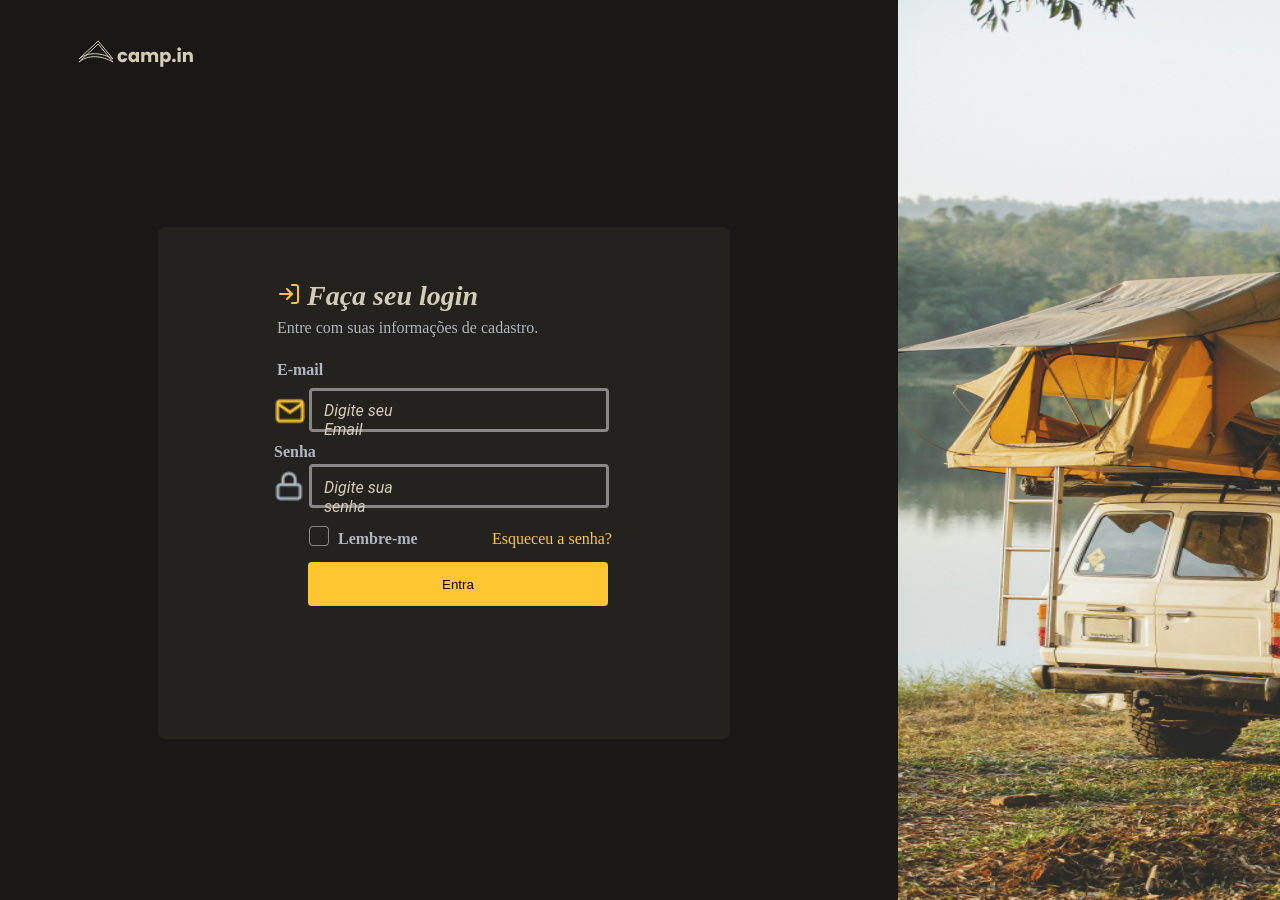
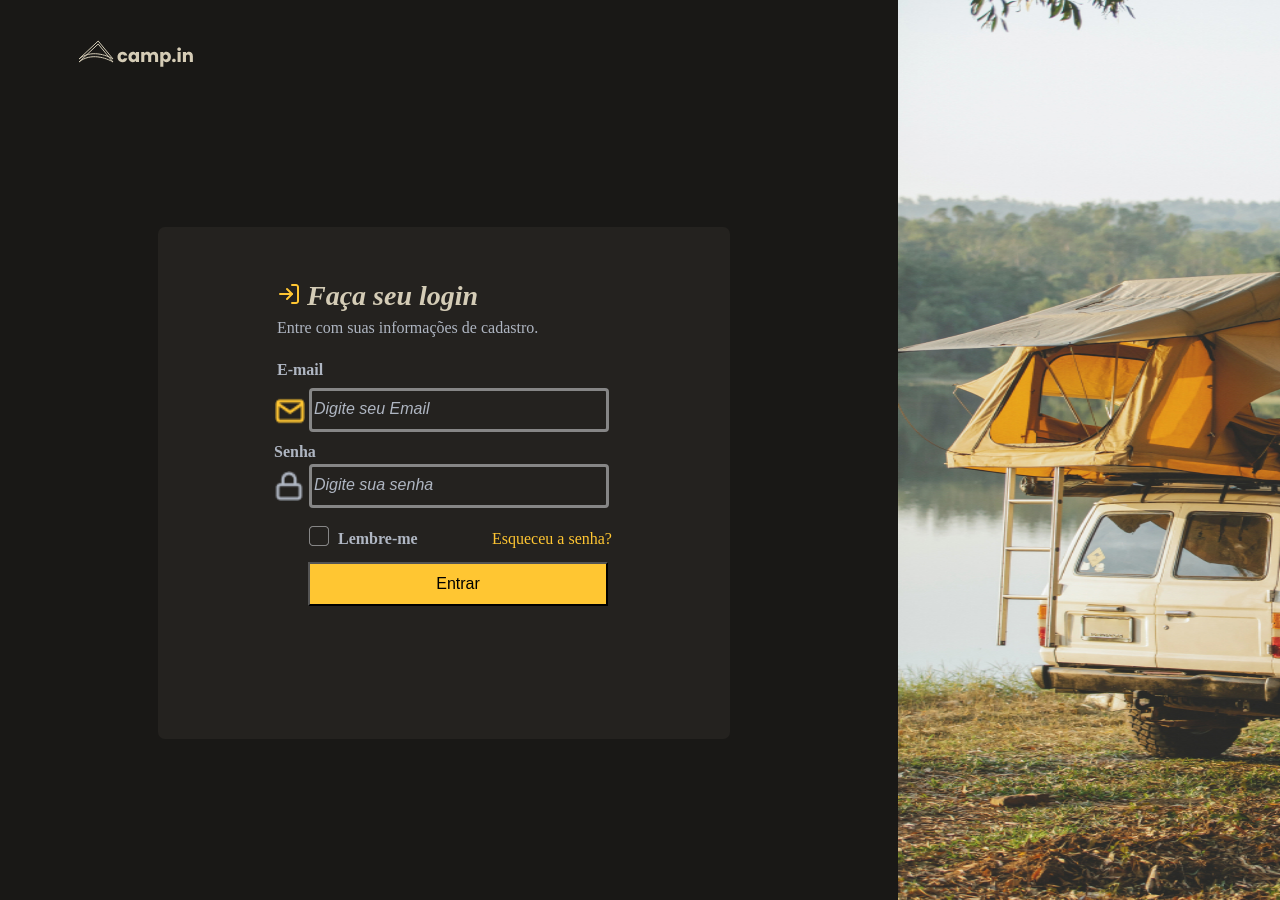
Before and after one commit to diogorennamdev/Login-CSS, a plain HTML site: page index.html in a window 1280 px wide. Shown: the top 900 px of the page. Drawn offline with Linux system fonts and the light colour scheme.

Commit message:
melhorando o projeto

```diff
--- a/index.html
+++ b/index.html
@@ -78,9 +78,7 @@
         <div id="email">
           <h3>E-mail</h3>
           <div class="rectangle">
-            <input type="text">
-
-            <h4>Digite seu Email</h4>
+            <input type="text" placeholder="Digite seu Email">
             <div class="mail">
               <img src="assets/mail.png" alt="logo E-mail">
            </div>
@@ -89,9 +87,8 @@
          <div class="senha">
 
           <div id="password">
-            <input type="text">
+            <input type="text" placeholder="Digite sua senha">
             <h3>Senha</h3>
-            <h4>Digite sua senha</h4>
             <img src="assets/lock.png" alt="" class="lock">
           </div>
          </div>
@@ -100,9 +97,8 @@
           <h3 id="lembremim">Lembre-me </h3>
           <p id="recupera">Esqueceu a senha?</p>
          </div>
-         <div class="entra">
-          <input type="button" value="Entra">
-         </div>
+         <button>Entrar</button> </button>
+
       </div>
     </section>
 
--- a/style.css
+++ b/style.css
@@ -132,13 +132,25 @@ p {
   font-size: 16px;
 }
 
-.entra input{
-  position: fixed;
+button{
+  width: 300px;
+  height: 44px;
   background-color:var(--primary-color);
   position: relative;
   margin-top: -7px;
   margin-left: 150px;
-  border: 0cm;
+  font-size: 16px;
+
+
+}
+::placeholder{
+  width: 300px;
+  font-size: 16px;
+  font-style: italic;
+  color:var(--text-base);
+}
+button:hover{
+  border: 3px solid #2c2002;
 
 }
 
```
